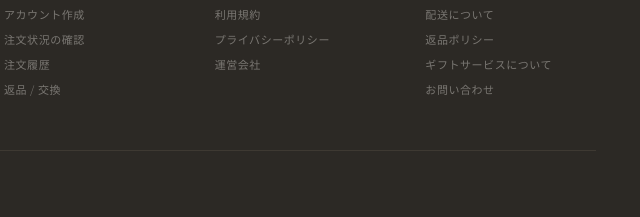
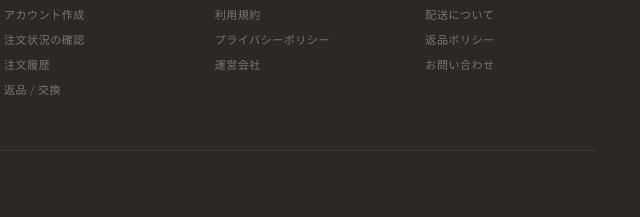
Before and after one commit to sskk0702/store.hinokaglobal, a plain HTML site: page checkout.html in a window 1280 px wide. Shown: the part 1464-1681 px from the top of the page, 636-1276 px from the left. Drawn offline with nearby package versions, Linux system fonts and the light colour scheme; a script that the page names is missing.

Commit message:
Update checkout.html

```diff
--- a/checkout.html
+++ b/checkout.html
@@ -590,8 +590,7 @@
         <a href="legal.html#faq">よくある質問（FAQ）</a>
         <a href="legal.html#shipping">配送について</a>
         <a href="legal.html#return">返品ポリシー</a>
-        <a href="legal.html#gift">ギフトサービスについて</a>
-        <a href="mailto:sun_hua@hinokaglobal.com">お問い合わせ</a>
+        <a href="mailto:info@hinokaglobal.com">お問い合わせ</a>
       </div>
     </div>
     <div class="store-footer-bottom">
```
